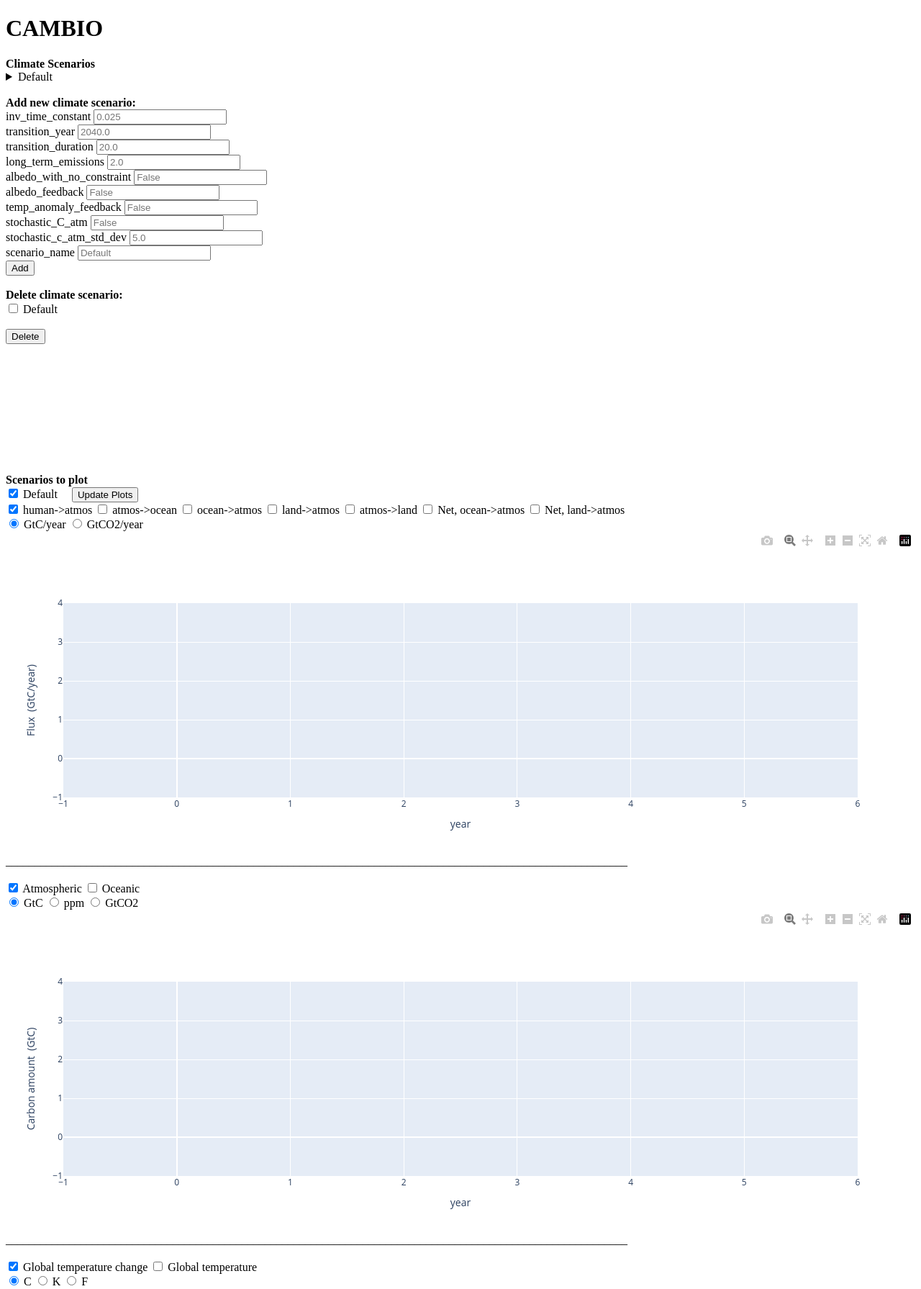
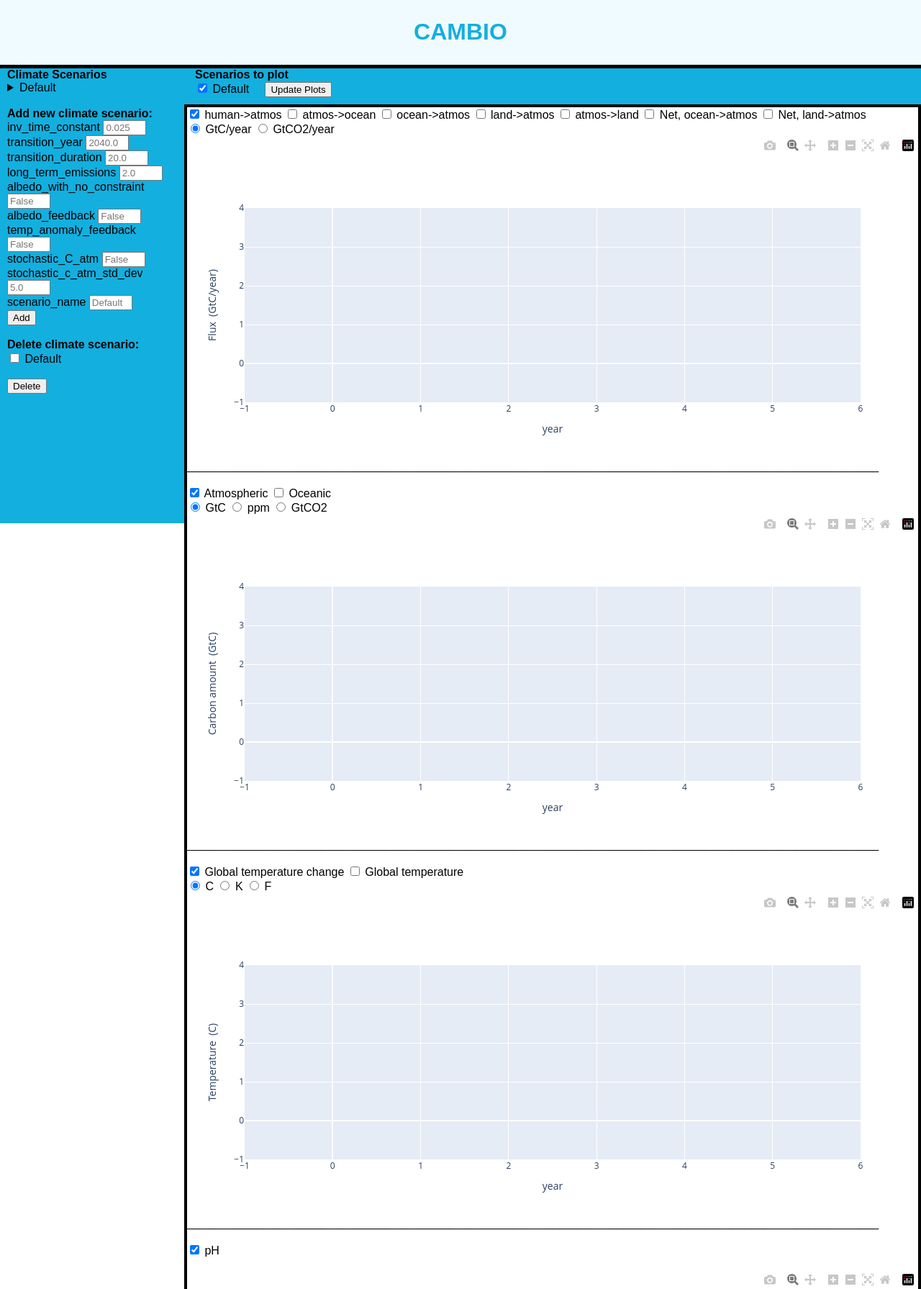
Before and after one commit to prowe12/cambio, a Django app: page / in a window 1280 px wide. Shown: the top 1791 px of the page at 72% size. Run offline with Django 4.2, Linux system fonts and the light colour scheme; some libraries are stand-ins or nearby versions.

Commit message:
Put css in index.html for now; eventually will use whitenoise and put in separate file

```diff
--- a/cambio/templates/cambio/index.html
+++ b/cambio/templates/cambio/index.html
@@ -1,3 +1,5 @@
+<!-- Use whitenoise to deploy static files from a separate file -->
+<!-- Then uncomment the following -->
 <!--{% load static %}-->
 <!DOCTYPE HTML>
 <html>
@@ -8,7 +10,120 @@
   <title>CAMBIO</title>
   <script src="https://cdn.plot.ly/plotly-latest.min.js"></script>
 
-  <!--<link rel="stylesheet" href="{% static 'style.css' %}">-->
+  <!-- Use whitenoise to deploy static files from a separate file -->
+  <!-- Then uncomment the following -->
+  <!-- <link rel="stylesheet" href="{% static '/style.css' %}"> -->
+  <!-- In the meantime, put them here -->
+  <style>
+
+    .vars-to-plot-buttons button {
+      color: Black;
+      padding: 10px 24px;
+      cursor: pointer;
+      width: 50%;
+      display: block;
+      border-radius: 12px;
+  }
+
+  .vars-to-plot-buttons input {
+      color: Black;
+      cursor: pointer;
+      border-radius: 12px;
+      padding-bottom: 15px
+  }
+
+  .top_submit_button {
+      cursor: pointer;
+      width: 50%;
+      padding: 10px 24px;
+      border-radius: 12px;
+  }
+
+  * {
+      box-sizing: border-box;
+      font-family: Arial, Helvetica, sans-serif;
+  }
+
+  body {
+      margin: 0;
+  }
+
+
+  /* Style the header */
+  .header {
+      color: #13afdf;
+      background-color: #F0FBFF;
+      padding: 5px 10px;
+      font-family: Arial, Helvetica, sans-serif;
+      text-align: center;
+      text-shadow: 1px 1px 3px white;
+      border-bottom: solid black 5px
+  }
+
+  /* Size of text boxes */
+  input[type="text"] {
+      width: 60px;
+  }
+
+
+  /* Create three equal columns that float next to each other */
+  .column1 {
+      float: left;
+      width: 20%;
+      height: 100%;
+      padding: 0px 10px;
+      background-color: #13afdf;
+  }
+
+  .column2 {
+      float: left;
+      width: 80%;
+      padding: 0px 0px;
+      border: 4px solid black;
+  }
+
+  .graph_area {
+      float: left;
+      width: 80%;
+      padding: 0px 0px;
+      border: 4px solid black;
+  }
+
+  .climate_variables {
+      background-color: #13afdf;
+      padding: 10px 24px;
+      display: block;
+      float: right;
+      width: 80%;
+      padding: 0px 15px 10px;
+
+  }
+
+  /* Clear floats after the columns */
+  .row:after {
+      content: "";
+      display: table;
+      clear: both;
+  }
+
+  /* Responsive layout - makes the three columns stack on top of each other instead of next to each other */
+  @media screen and (max-width:600px) {
+      .column1 {
+          width: 100%;
+      }
+  }
+
+  /* styling to hide scenario choice for unselected climate variables in top panel */
+  .hidden {
+      display: none;
+  }
+
+  .climate_variables button.selected {
+      background-color: darkgreen;
+      color: white;
+  }
+
+  </style>
 </head>
 
 
```
